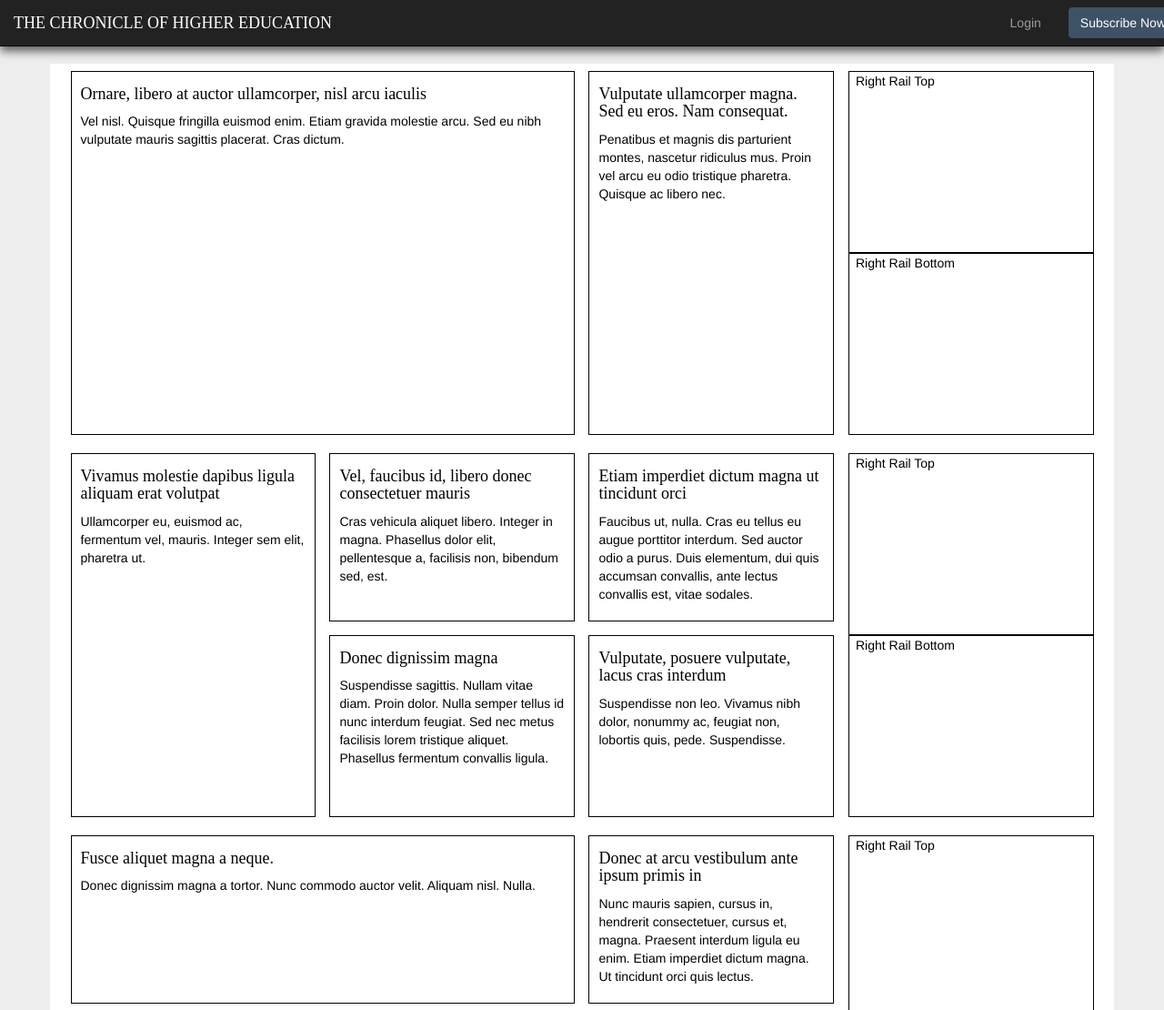
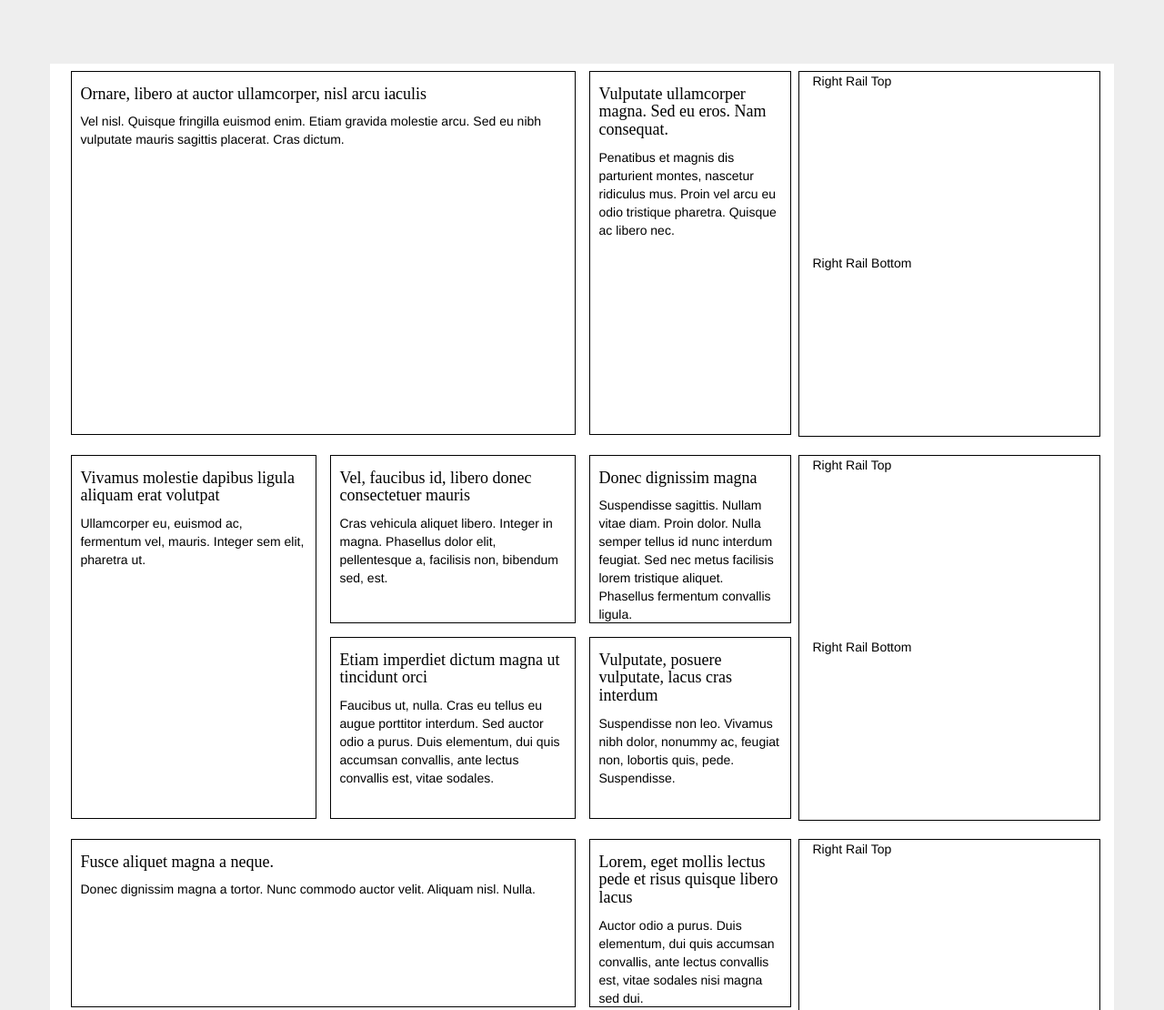
Before and after one commit to 4kategreen/box-fun, a website: page index.html in a window 1280 px wide. Shown: the top 1110 px of the page at 91% size. Drawn offline with nearby package versions, Linux system fonts and the light colour scheme; a web font is replaced by a local one.

Commit message:
Bootsraps's column mixins accept decimals. This is the bestest ever.

```diff
--- a/index.html
+++ b/index.html
@@ -7,32 +7,15 @@
   </head>
 
   <body ng-app="boxes">
-    <nav class="header__nav navbar navbar-inverse navbar-fixed-top" role="navigation">
-      <div class="navbar-header">
-        <button type="button" class="navbar-toggle" data-toggle="collapse" data-target="#bs-example-navbar-collapse-1">
-          <span class="sr-only">Toggle navigation</span>
-          <span class="icon-bar"></span>
-          <span class="icon-bar"></span>
-          <span class="icon-bar"></span>
-        </button>
-        <a class="header__nameplate navbar-brand" href="#">The Chronicle of Higher Education</a>
-      </div>
-
-      <div class="collapse navbar-collapse" id="bs-example-navbar-collapse-1">
-        <form class="navbar-form navbar-right" role="search">
-          <a class="header__subscribe btn btn-info navbar-right">Subscribe Now</a>
-        </form>
-        <ul class="nav navbar-nav navbar-right">
-          <li><a href="#">Login</a></li>
-        </ul>
-      </div>
-    </nav>
+    <nav></nav>
 
     <div class="container main-content-box" ng-controller="widgetCtrl">
       <div class="content-box">
         <div class="main-body">
-          <widget widget-id="1" class="two-by-two"></widget>
-          <widget widget-id="2" class="one-by-two"></widget>
+          <widget widget-id="1" class="full-two"></widget>
+        </div>
+        <div class="sub-body">
+          <widget widget-id="2" class="full-two"></widget>
         </div>
         <div class="right-rail">
           <div class="right-rail__box">Right Rail Top</div>
@@ -42,11 +25,13 @@
 
       <div class="content-box">
         <div class="main-body">
-          <widget widget-id="3" class="one-by-two"></widget>
-          <widget widget-id="4" class="one-by-one"></widget>
-          <widget widget-id="5" class="one-by-one"></widget>
-          <widget widget-id="6" class="one-by-one"></widget>
-          <widget widget-id="7" class="one-by-one"></widget>
+          <widget widget-id="3" class="half-two"></widget>
+          <widget widget-id="4" class="half-one"></widget>
+          <widget widget-id="5" class="half-one"></widget>
+        </div>
+        <div class="sub-body">
+          <widget widget-id="6" class="full-one"></widget>
+          <widget widget-id="7" class="full-one"></widget>
         </div>
         <div class="right-rail">
           <div widget-id="13" class="right-rail__box">Right Rail Top</div>
@@ -56,11 +41,13 @@
 
     <div class="content-box">
       <div class="main-body">
-        <widget widget-id="8" class="two-by-one"></widget>
-        <widget widget-id="9" class="one-by-one"></widget>
-        <widget widget-id="10" class="one-by-one"></widget>
-        <widget widget-id="11" class="one-by-one"></widget>
-        <widget widget-id="12" class="one-by-one"></widget>
+        <widget widget-id="8" class="full-one"></widget>
+        <widget widget-id="9" class="half-one"></widget>
+        <widget widget-id="10" class="half-one"></widget>
+      </div>
+      <div class="sub-body">
+        <widget widget-id="11" class="full-one"></widget>
+        <widget widget-id="12" class="full-one"></widget>
       </div>
       <div class="right-rail">
         <div widget-id="15" class="right-rail__box">Right Rail Top</div>
--- a/styles/less/boxes.less
+++ b/styles/less/boxes.less
@@ -45,8 +45,12 @@ body {
 */
 .main-body {
   .clearfix();
-  .make-md-column(9,0);
-  color: black;
+  .make-md-column(6,0);
+}
+
+.sub-body {
+  .clearfix();
+  .make-md-column(2.5,0);
 }
 /*
   .right-rail has more going on.
@@ -59,14 +63,14 @@ body {
 .right-rail {
   .make-sm-box(12,4);
   .clearfix();
-  color: black;
+  border: 1px solid #000;
 
   @media (min-width: @screen-sm) and (max-width: @screen-sm-max) {
     margin-top: @grid-gutter-width;
   }
 
   @media (min-width: @screen-md) {
-    .make-md-box(3,4);
+    .make-md-box(3.5,4);
   }
 
   &__box {
@@ -103,32 +107,32 @@ body {
     height: @h * 50px;
   }
 }
-.two-by-two {
-  .make-sm-box(8,8);
+.full-two {
+  .make-sm-box(12,8);
 }
 
-.one-by-two {
-  .make-sm-box(4,8);
+.half-two {
+  .make-sm-box(6,8);
 }
 
-.two-by-one {
-  .make-sm-box(8,4);
+.full-one {
+  .make-sm-box(12,4);
 }
 
-.one-by-one {
-  .make-sm-box(4,4);
+.half-one {
+  .make-sm-box(6,4);
 }
 
-.one-by-half {
-  .make-sm-box(4,2);
+.half-half {
+  .make-sm-box(6,2);
 }
 
 .widget__container {
   padding: @padding-small-vertical @padding-small-horizontal;
+  border: 1px solid #000;
 }
 
 .widget__container, .right-rail__box {
-  border: 1px solid #000;
 
   @media (max-width: @screen-xs-max) {
     height: auto !important;
```
Also changed, not shown: styles/boxes.css.
